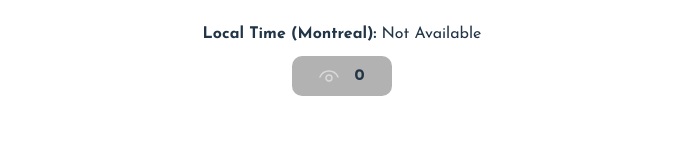
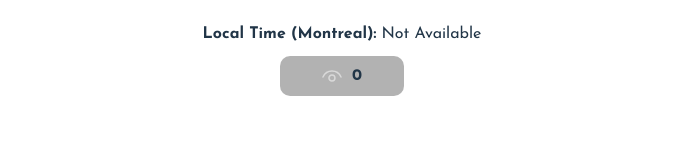
Before and after one commit to estineali/SB1-StatusPage, a React (Vite) app: page / in a window 1280 px wide. Shown: the part 790-950 px from the top of the page, without its empty margins (298-981 px from the left). Built offline with nearby package versions, Linux system fonts and the light colour scheme; no server answers.

Commit message:
Update ViewersIcon.jsx
revise padding and margins

```diff
--- a/src/components/ViewersIcon.jsx
+++ b/src/components/ViewersIcon.jsx
@@ -11,11 +11,11 @@ const ViewersIcon = (props) => {
         borderRadius: 10,
         justifyContent: "center",
         alignItems: "center",
-        marginLeft: "42%",
-        marginRight: "42%",
+        marginLeft: "40%",
+        marginRight: "40%",
       }}
     >
-      <EyeIcon style={{ marginRight: 15 }} />
+      <EyeIcon style={{ marginRight: 10 }} />
       <p style={{ fontWeight: 700 }}>
         {props.viewerCount < 100 ? props.viewerCount : "99+"}
       </p>
```
